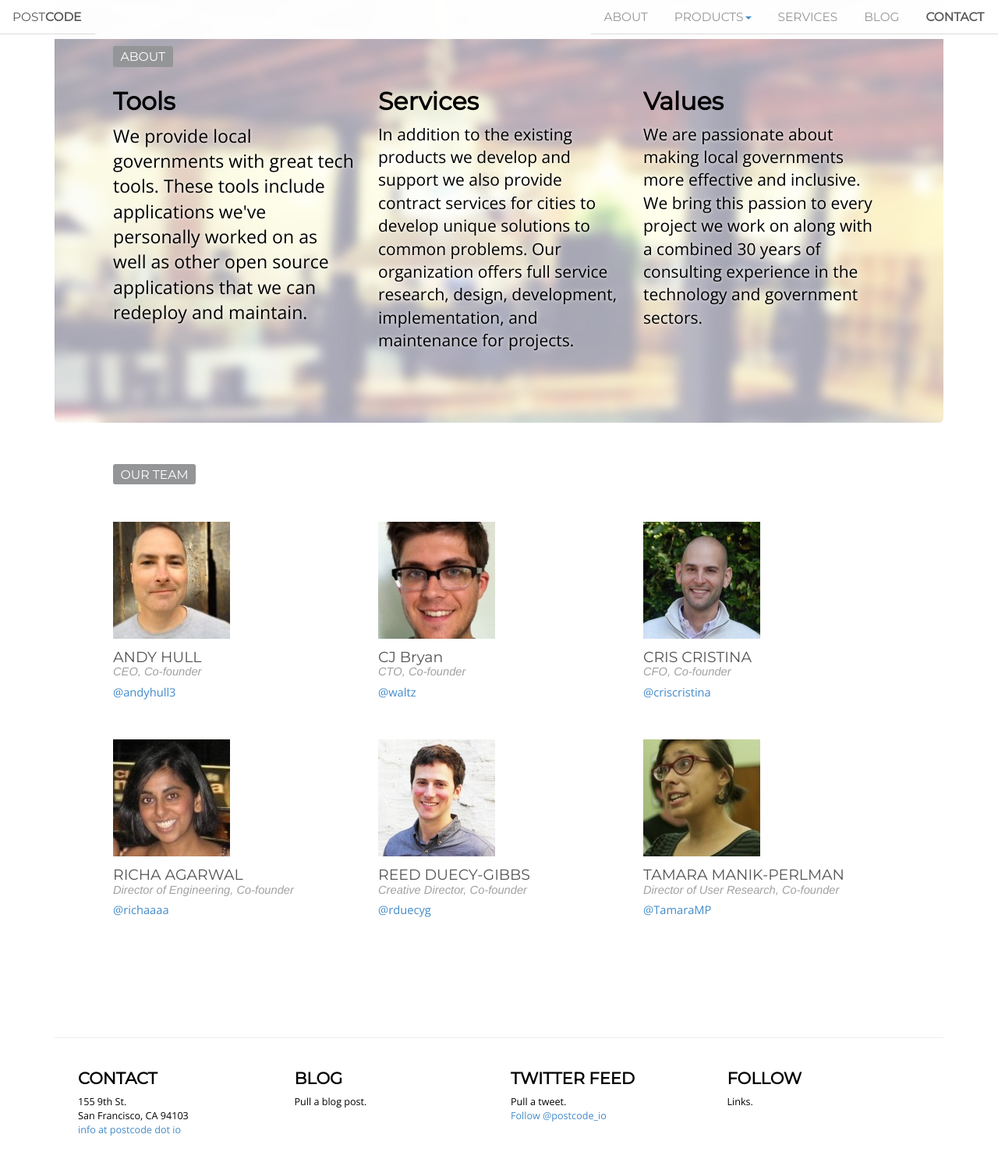
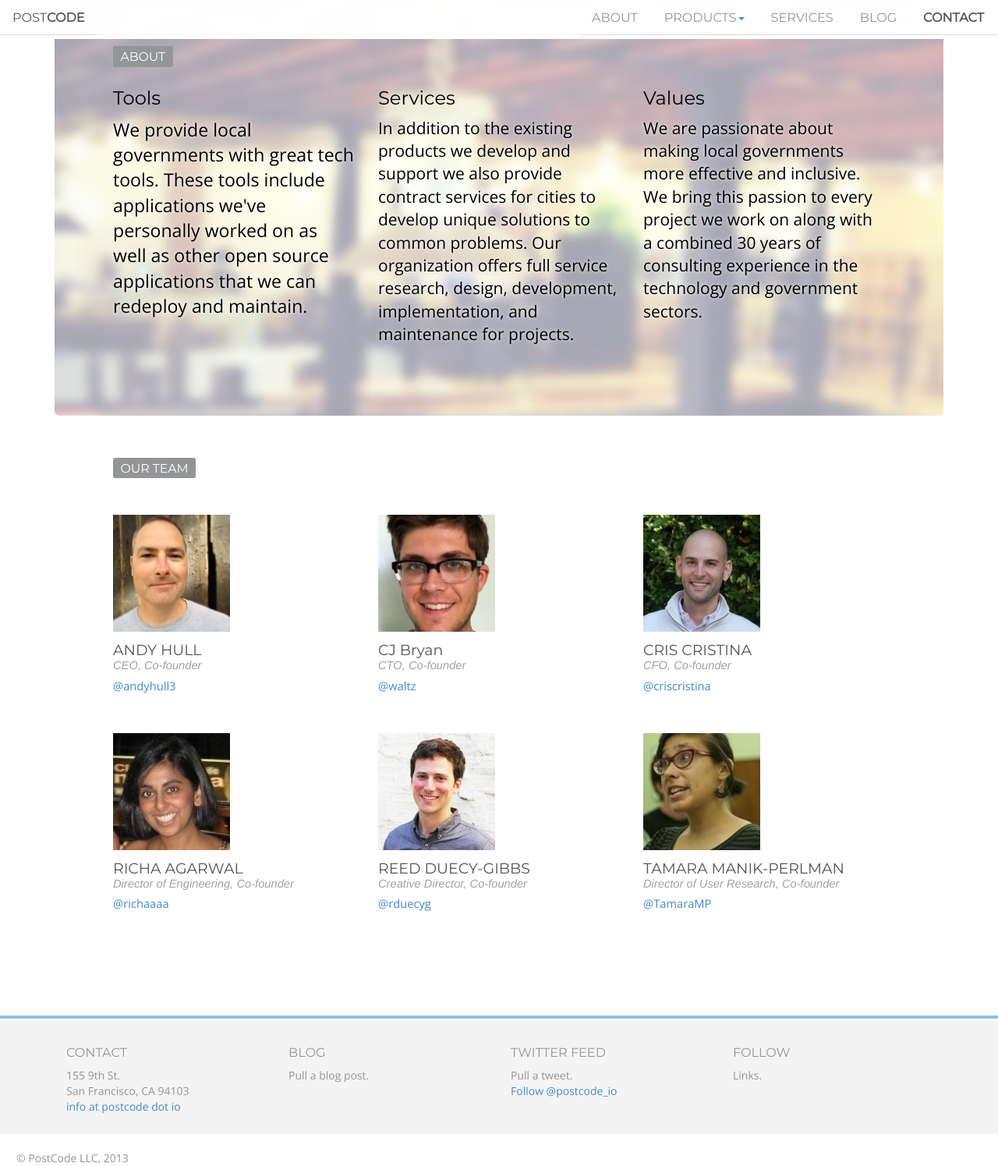
Before and after one commit to postcode/postcode-site, a Python web app: template postcode/templates/base.html in a window 1280 px wide. Shown: the whole page at 78% size. Before the commit the page ends 1456 px from the top, so only its background shows below. Run offline with Jinja, Linux system fonts and the light colour scheme; the template is opened without the code that fills it, so the values that code supplies are empty; some libraries are stand-ins or nearby versions.

Commit message:
Footer styling first pass

```diff
--- a/postcode/static/css/custom.css
+++ b/postcode/static/css/custom.css
@@ -17,9 +17,8 @@ h1 {
   font-family: 'Montserrat', sans-serif;
 }
 h2 {
-  color: #545454;
-  font-size: 1.5em;
-  font-weight: bold;
+  color: #939597;
+  font-size: 1.15em;
   font-family: 'Montserrat', sans-serif;
   letter-spacing: 0;
   text-align: left;
@@ -42,7 +41,7 @@ h5 {
 
 p {
   font-family: 'Open Sans', sans-serif;
-  color: black;
+  color: #939597;
   font-size: 1em;
   text-align: left;
   margin-bottom: 0em;
@@ -79,26 +78,8 @@ p {
 .navbar .nav > li > a {
     color: #939597;
     font-family:'Montserrat', sans-serif;
-    font-size: 1.1em;
+    font-size: 1.15em;
 }
-.
-/* caret */
-.navbar-default .navbar-nav > .dropdown > a .caret {
-    border-top-color: #777;
-    border-bottom-color: #777;
-}
-.navbar-default .navbar-nav > .dropdown > a:hover .caret,
-.navbar-default .navbar-nav > .dropdown > a:focus .caret {
-    border-top-color: #333;
-    border-bottom-color: #333;
-}
-.navbar-default .navbar-nav > .open > a .caret,
-.navbar-default .navbar-nav > .open > a:hover .caret,
-.navbar-default .navbar-nav > .open > a:focus .caret {
-    border-top-color: #555;
-    border-bottom-color: #555;
-}
-
 
 /* Products */
 
@@ -172,6 +153,11 @@ border-radius: 3px; /* future proofing */
 
 footer{
 	margin-bottom: 2em;
+  background: #F4F4F4;
+  border-top: 4px solid #86C9D9;
+  margin-bottom: 1.5em;
+  padding: 15px;
+  padding-bottom: 25px;
 }
 
 #twitter {
--- a/postcode/templates/base.html
+++ b/postcode/templates/base.html
@@ -122,34 +122,31 @@
     </div>
     {% endblock content %}
     {% block footer %}
-    <div class="container">
-      <hr>
+
       <footer>
-        <div>
           <div class="container">
             <div class="col-xs-3">
-              <h2 style="color:black;">CONTACT</h2>
-              <p style="color:black; font-size: 0.9em; text-shadow: 0px 0px 5px rgba(255, 255, 255, 0.9);">
+              <h2>CONTACT</h2>
+              <p>
                 155 9th St.</br>San Francisco, CA 94103</br><a href="mailto:info@postcode.io">info at postcode dot io</a></p>
             </div>
             <div class="col-xs-3">
-              <h2 style="color:black;">BLOG</h2>
-              <p style="color:black; font-size: 0.9em; text-shadow: 0px 0px 5px rgba(255, 255, 255, 0.9);">Pull a blog post.</p>
+              <h2>BLOG</h2>
+              <p>Pull a blog post.</p>
             </div>
             <div class="col-xs-3">
-              <h2 style="color:black;">TWITTER FEED</h2>
-              <p style="color:black; font-size: 0.9em; text-shadow: 0px 0px 5px rgba(255, 255, 255, 0.9);">Pull a tweet. </br> <a href="https://twitter.com/postcode_io" class="twitter-follow-button" data-show-count="false">Follow @postcode_io</a>
+              <h2>TWITTER FEED</h2>
+              <p>Pull a tweet. </br> <a href="https://twitter.com/postcode_io" class="twitter-follow-button" data-show-count="false">Follow @postcode_io</a>
               <script>!function(d,s,id){var js,fjs=d.getElementsByTagName(s)[0],p=/^http:/.test(d.location)?'http':'https';if(!d.getElementById(id)){js=d.createElement(s);js.id=id;js.src=p+'://platform.twitter.com/widgets.js';fjs.parentNode.insertBefore(js,fjs);}}(document, 'script', 'twitter-wjs');</script></span>
                 </p>
             </div>
             <div class="col-xs-3">
-              <h2 style="color:black;">FOLLOW</h2>
-              <p style="color:black; font-size: 0.9em; text-shadow: 0px 0px 5px rgba(255, 255, 255, 0.9);">Links.</p>
+              <h2>FOLLOW</h2>
+              <p>Links.</p>
             </div>
           </div>
-        </div>
       </footer>
-    </div>
+      <p style="padding-left: 1.5em;">&#169; PostCode LLC, 2013</p>
     {% endblock footer %}
 
     <!-- Bootstrap core JavaScript
```
Also changed, not shown: postcode/templates/index.html (+4 -4 lines).
